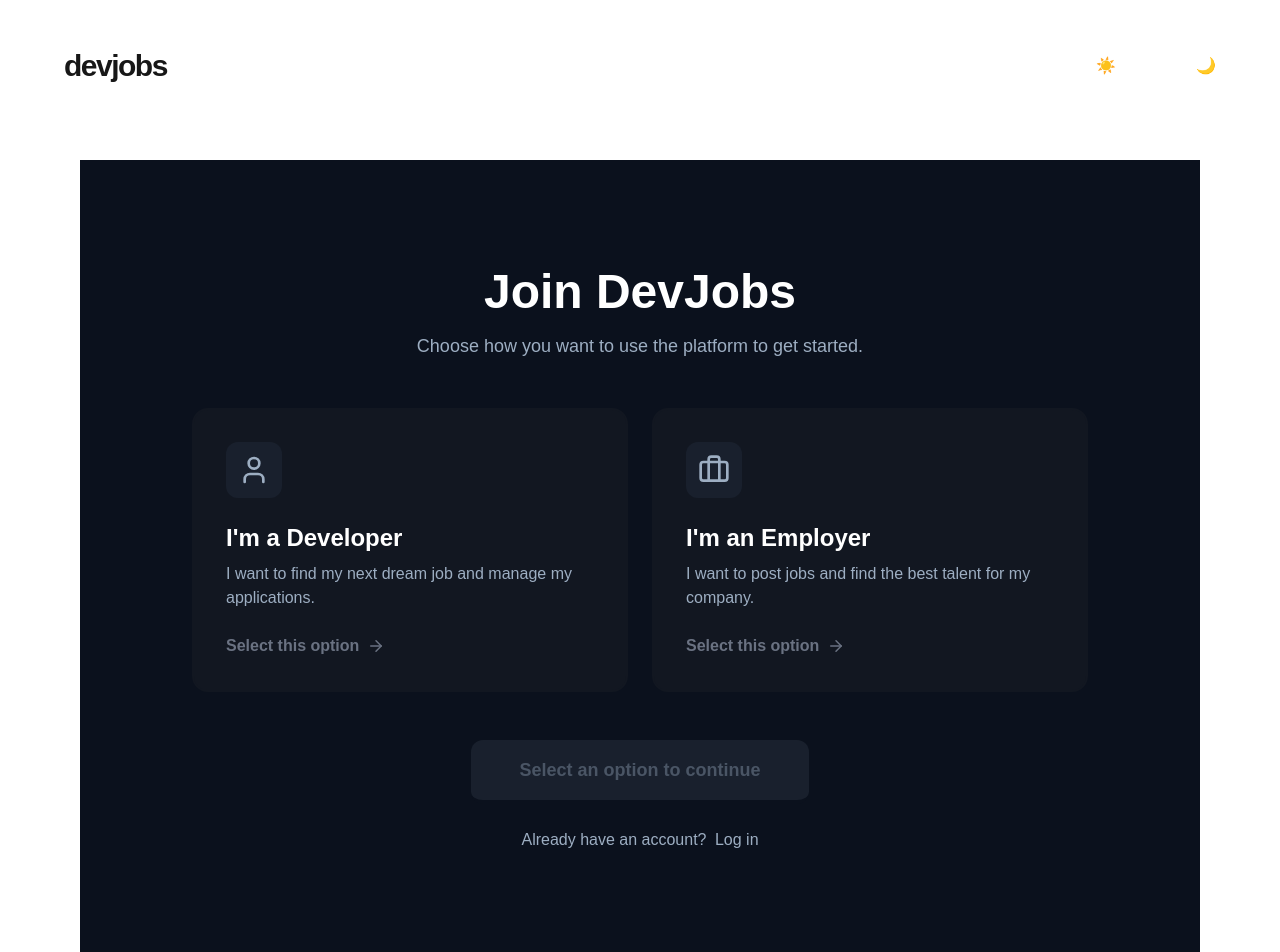
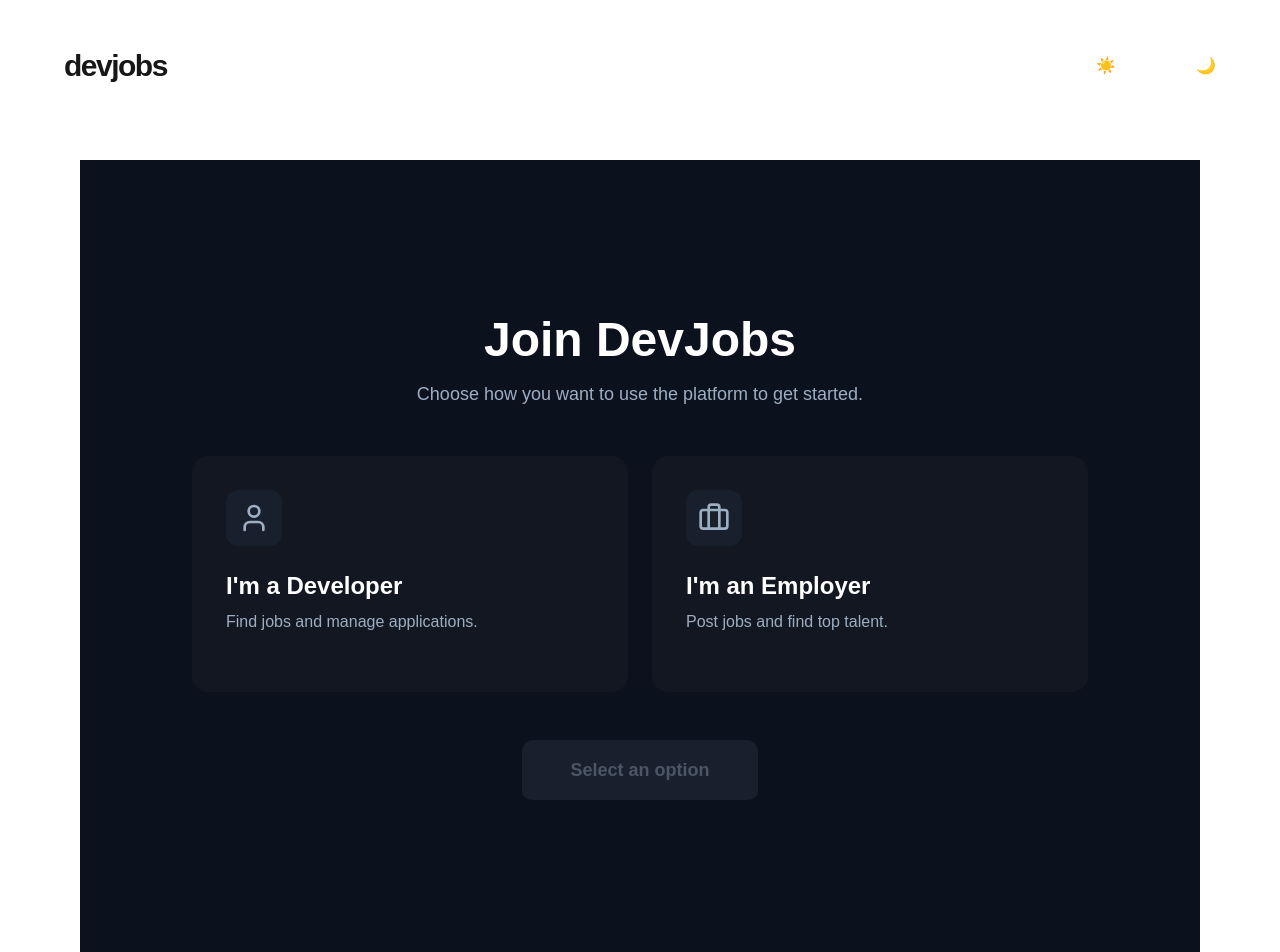
Before and after one commit to barguti/devjobs-next, a Next.js app: page /register in a window 1280 px wide. Shown: the top 952 px of the page. Built offline with nearby package versions, Linux system fonts and the light colour scheme.

Commit message:
avances formulario register

```diff
--- a/src/app/register/page.tsx
+++ b/src/app/register/page.tsx
@@ -1,37 +1,57 @@
 "use client";
 import { useState } from "react";
-import { User, Briefcase, ArrowRight } from "lucide-react";
+import {
+    User,
+    Briefcase,
+    ArrowRight,
+    ChevronLeft,
+    Mail,
+    Lock,
+    Building2,
+} from "lucide-react";
 import Link from "next/link";
 
 export default function RegisterPage() {
     const [role, setRole] = useState<"developer" | "employer" | null>(null);
+    const [step, setStep] = useState<1 | 2>(1); // Step 1: Selección, Step 2: Formulario
+
+    // Función para volver atrás
+    const handleBack = () => {
+        setStep(1);
+    };
 
     return (
-        <main className="min-h-screen bg-[#0B111D] flex items-center justify-center p-6">
+        <main className="min-h-screen bg-[#0B111D] flex items-center justify-center p-6 transition-all duration-500">
             <div className="max-w-4xl w-full">
+                {step === 1 ? (
+                    /* --- VISTA 1: SELECCIÓN DE ROL --- */
+                    <section className="animate-in fade-in slide-in-from-bottom-4 duration-700">
                         <header className="text-center mb-12">
                             <h1 className="text-white text-4xl md:text-5xl font-bold mb-4">
-                        Join <span className="text-brand-blue">DevJobs</span>
+                                Join{" "}
+                                <span className="text-brand-blue">DevJobs</span>
                             </h1>
                             <p className="text-[#9DAEC2] text-lg">
-                        Choose how you want to use the platform to get started.
+                                {
+                                    "Choose how you want to use the platform to get started."
+                                }
                             </p>
                         </header>
 
                         <div className="grid grid-cols-1 md:grid-cols-2 gap-6">
-                    {/* Opción Developer */}
+                            {/* Tarjeta Developer */}
                             <div
                                 onClick={() => setRole("developer")}
                                 className={`group p-8 rounded-2xl border-2 cursor-pointer transition-all duration-300 ${
                                     role === "developer"
-                                ? "border-brand-blue bg-brand-blue/5"
+                                        ? "border-blue-500 bg-blue-500/10 shadow-[0_0_15px_rgba(59,130,246,0.2)]"
                                         : "border-[#121721] bg-[#121721] hover:border-gray-700"
                                 }`}
                             >
                                 <div
                                     className={`w-14 h-14 rounded-xl flex items-center justify-center mb-6 transition-colors ${
                                         role === "developer"
-                                    ? "bg-brand-blue text-white"
+                                            ? "bg-blue-500 text-white"
                                             : "bg-[#19202D] text-[#9DAEC2]"
                                     }`}
                                 >
@@ -41,33 +61,23 @@ export default function RegisterPage() {
                                     {"I'm a Developer"}
                                 </h3>
                                 <p className="text-[#9DAEC2] mb-6">
-                            I want to find my next dream job and manage my
-                            applications.
+                                    {"Find jobs and manage applications."}
                                 </p>
-                        <span
-                            className={`flex items-center gap-2 font-bold transition-all ${
-                                role === "developer"
-                                    ? "text-brand-blue"
-                                    : "text-gray-500 group-hover:text-gray-300"
-                            }`}
-                        >
-                            Select this option <ArrowRight size={18} />
-                        </span>
                             </div>
 
-                    {/* Opción Employer */}
+                            {/* Tarjeta Employer */}
                             <div
                                 onClick={() => setRole("employer")}
                                 className={`group p-8 rounded-2xl border-2 cursor-pointer transition-all duration-300 ${
                                     role === "employer"
-                                ? "border-brand-blue bg-brand-blue/5"
+                                        ? "border-blue-500 bg-blue-500/10 shadow-[0_0_15px_rgba(59,130,246,0.2)]"
                                         : "border-[#121721] bg-[#121721] hover:border-gray-700"
                                 }`}
                             >
                                 <div
                                     className={`w-14 h-14 rounded-xl flex items-center justify-center mb-6 transition-colors ${
                                         role === "employer"
-                                    ? "bg-brand-blue text-white"
+                                            ? "bg-blue-500 text-white"
                                             : "bg-[#19202D] text-[#9DAEC2]"
                                     }`}
                                 >
@@ -77,46 +87,110 @@ export default function RegisterPage() {
                                     {"I'm an Employer"}
                                 </h3>
                                 <p className="text-[#9DAEC2] mb-6">
-                            I want to post jobs and find the best talent for my
-                            company.
+                                    {"Post jobs and find top talent."}
                                 </p>
-                        <span
-                            className={`flex items-center gap-2 font-bold transition-all ${
-                                role === "employer"
-                                    ? "text-brand-blue"
-                                    : "text-gray-500 group-hover:text-gray-300"
-                            }`}
-                        >
-                            Select this option <ArrowRight size={18} />
-                        </span>
                             </div>
                         </div>
 
-                {/* Botón de Continuar */}
-                <div className="mt-12 text-center transition-all duration-500">
+                        <div className="mt-12 text-center">
                             <button
+                                onClick={() => setStep(2)}
                                 disabled={!role}
                                 className={`px-12 py-4 rounded-xl font-bold text-lg transition-all duration-300 transform ${
                                     role
-                                ? "bg-cyan-700 text-white shadow-[0_0_20px_rgba(59,130,246,0.4)] hover:bg-blue-400 hover:scale-105 active:scale-95 border-b-4 border-blue-700"
+                                        ? "bg-cyan-700 text-white shadow-[0_0_20px_rgba(59,130,246,0.4)] hover:scale-105 border-b-4 border-blue-700"
                                         : "bg-[#19202D] text-gray-600 cursor-not-allowed border-b-4 border-[#0B111D]"
                                 }`}
                             >
                                 {role
-                            ? `Create my ${role === "employer" ? "Company" : "Developer"} Account`
-                            : "Select an option to continue"}
+                                    ? `Continue as ${role}`
+                                    : "Select an option"}
+                            </button>
+                        </div>
+                    </section>
+                ) : (
+                    /* --- VISTA 2: EL FORMULARIO --- */
+                    <section className="max-w-md mx-auto animate-in fade-in zoom-in-95 duration-500">
+                        <button
+                            onClick={handleBack}
+                            className="flex items-center gap-2 text-[#9DAEC2] hover:text-white mb-8 transition-colors group"
+                        >
+                            <ChevronLeft
+                                size={20}
+                                className="group-hover:-translate-x-1 transition-transform"
+                            />
+                            {"Go back"}
                         </button>
 
-                    <p className="mt-6 text-[#9DAEC2]">
-                        {"Already have an account?"}{" "}
-                        <Link
-                            href="/login"
-                            className="text-brand-blue hover:underline ml-1"
-                        >
-                            {"Log in"}
-                        </Link>
+                        <h2 className="text-3xl font-bold text-white mb-2">
+                            {role === "developer"
+                                ? "Dev Account"
+                                : "Company Account"}
+                        </h2>
+                        <p className="text-[#9DAEC2] mb-8">
+                            {"Fill in the details to create your profile."}
                         </p>
+
+                        <form className="space-y-5">
+                            {role === "employer" && (
+                                <div className="space-y-2">
+                                    <label className="text-sm font-bold text-white ml-1">
+                                        Company Name
+                                    </label>
+                                    <div className="relative">
+                                        <Building2
+                                            className="absolute left-4 top-1/2 -translate-y-1/2 text-gray-500"
+                                            size={20}
+                                        />
+                                        <input
+                                            type="text"
+                                            className="w-full bg-[#121721] border border-[#2D333F] p-4 pl-12 rounded-xl text-white outline-none focus:border-blue-500 transition-all"
+                                            placeholder="Acme Inc."
+                                        />
                                     </div>
+                                </div>
+                            )}
+
+                            <div className="space-y-2">
+                                <label className="text-sm font-bold text-white ml-1">
+                                    Email
+                                </label>
+                                <div className="relative">
+                                    <Mail
+                                        className="absolute left-4 top-1/2 -translate-y-1/2 text-gray-500"
+                                        size={20}
+                                    />
+                                    <input
+                                        type="email"
+                                        className="w-full bg-[#121721] border border-[#2D333F] p-4 pl-12 rounded-xl text-white outline-none focus:border-blue-500 transition-all"
+                                        placeholder="dev@example.com"
+                                    />
+                                </div>
+                            </div>
+
+                            <div className="space-y-2">
+                                <label className="text-sm font-bold text-white ml-1">
+                                    Password
+                                </label>
+                                <div className="relative">
+                                    <Lock
+                                        className="absolute left-4 top-1/2 -translate-y-1/2 text-gray-500"
+                                        size={20}
+                                    />
+                                    <input
+                                        type="password"
+                                        className="w-full bg-[#121721] border border-[#2D333F] p-4 pl-12 rounded-xl text-white outline-none focus:border-blue-500 transition-all"
+                                        placeholder="••••••••"
+                                    />
+                                </div>
+                            </div>
+
+                            <button className="w-full bg-blue-500 text-white font-bold py-4 rounded-xl mt-4 shadow-lg shadow-blue-500/20 hover:bg-blue-400 transition-all">
+                                {"Sign Up"}
+                            </button>
+                        </form>
+                    </section>
+                )}
             </div>
         </main>
     );
```
Lines whose indentation alone changed are shown as unchanged.
